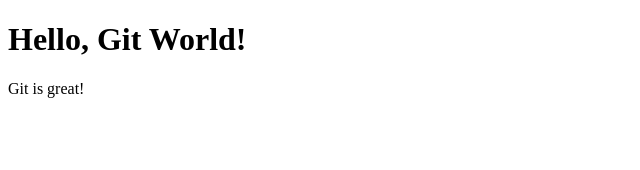
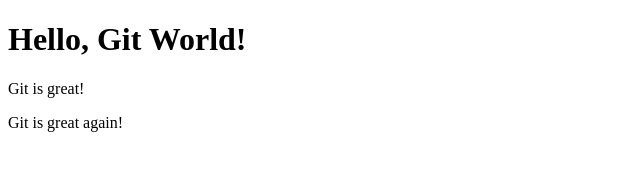
Before and after one commit to adamrozycki00/GitGithubMasterclass, a plain HTML site: page index3.html in a window 1280 px wide. Shown: the whole page, without its empty margins (0-640 px from the left). Drawn offline with Linux system fonts and the light colour scheme.

Commit message:
Add a div in index.html

```diff
--- a/index3.html
+++ b/index3.html
@@ -8,5 +8,9 @@
             <p>Git is great!</p>
         </div>
 
+        <div>
+            <p>Git is great again!</p>
+        </div>
+
     </body>
 </html>
```
